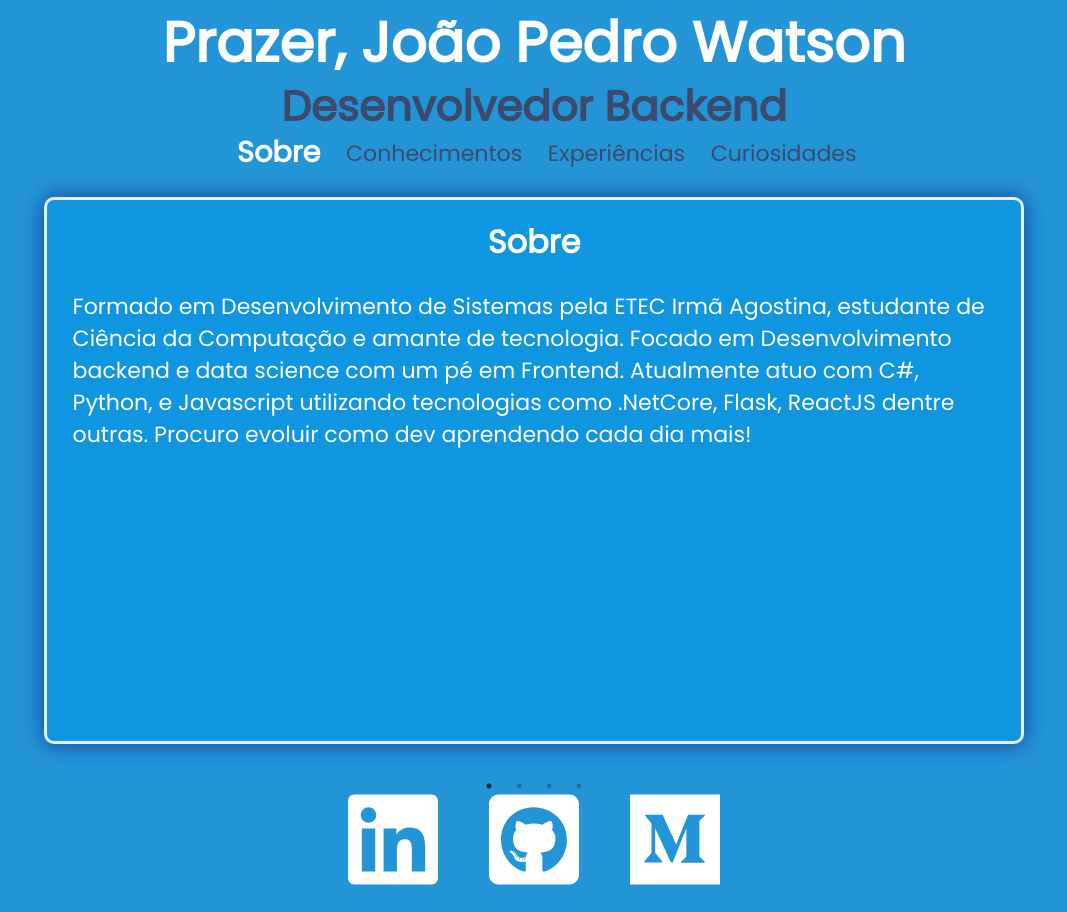
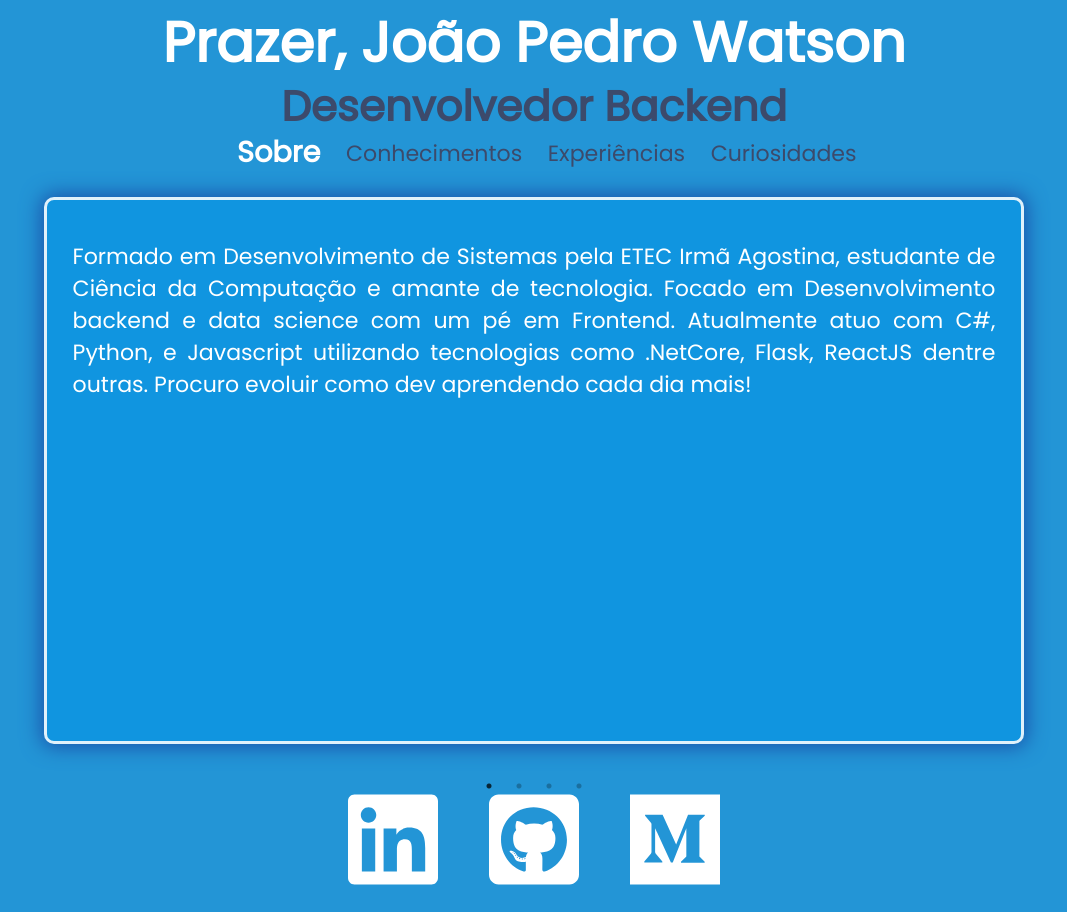
Before and after one commit to JoaoMWatson/portfolio, a React (Create React App) app: page / in a window 1280 px wide. Shown: the top 912 px of the page, without its empty margins (106-1173 px from the left). Built offline with nearby package versions, Linux system fonts and the light colour scheme.

Commit message:
ajustando aba sobre

```diff
--- a/src/components/Card/index.js
+++ b/src/components/Card/index.js
@@ -71,7 +71,6 @@ function Card() {
     },
   };
 
-
   return (
     <>
       <NavBar>
@@ -83,7 +82,7 @@ function Card() {
             setCuriosidade(false);
             slider.slickGoTo(0);
           }}
-          isSelect={indexSlider === 0 ? true: false}
+          isSelect={indexSlider === 0 ? true : false}
         >
           Sobre
         </NavItem>
@@ -96,8 +95,7 @@ function Card() {
             slider.slickGoTo(1);
           }}
           value={indexSlider}
-          isSelect={indexSlider === 1 ? true: false}
-
+          isSelect={indexSlider === 1 ? true : false}
         >
           Conhecimentos
         </NavItem>
@@ -109,8 +107,7 @@ function Card() {
             setCuriosidade(false);
             slider.slickGoTo(2);
           }}
-          isSelect={indexSlider === 2 ? true: false}
-
+          isSelect={indexSlider === 2 ? true : false}
         >
           Experiências
         </NavItem>
@@ -123,8 +120,7 @@ function Card() {
 
             slider.slickGoTo(3);
           }}
-          isSelect={indexSlider === 3 ? true: false}
-
+          isSelect={indexSlider === 3 ? true : false}
         >
           Curiosidades
         </NavItem>
@@ -133,7 +129,7 @@ function Card() {
         <li>
           <Container>
             <CardContainer>
-              <Title>Sobre </Title>
+              {/* <Title>Sobre </Title> */}
               <List>
                 <Item as="p">
                   Formado em Desenvolvimento de Sistemas pela ETEC Irmã
@@ -151,7 +147,7 @@ function Card() {
         <li>
           <Container>
             <CardContainer>
-              <Title>Conhecimentos</Title>
+              {/* <Title>Conhecimentos</Title> */}
               <List>
                 <Item>
                   <b>Backend:</b>
@@ -187,7 +183,7 @@ function Card() {
         <li>
           <Container>
             <CardContainer>
-              <Title>Experiências</Title>
+              {/* <Title>Experiências</Title> */}
               <List>
                 <Item>
                   <b>Desenvolvedor Fullstack na Fiscosys</b>
@@ -224,7 +220,7 @@ function Card() {
         <li>
           <Container>
             <CardContainer>
-              <Title>Curiosidades</Title>
+              {/* <Title>Curiosidades</Title> */}
               <List>
                 <Item>
                   {" "}
--- a/src/components/Card/style.js
+++ b/src/components/Card/style.js
@@ -19,6 +19,7 @@ const CardContainer = styled.div`
   border-radius: 10px;
   padding: 2%;
   overflow-y: auto;
+  text-align:justify;
 
   ::-webkit-scrollbar {
     width: 5px;
```
